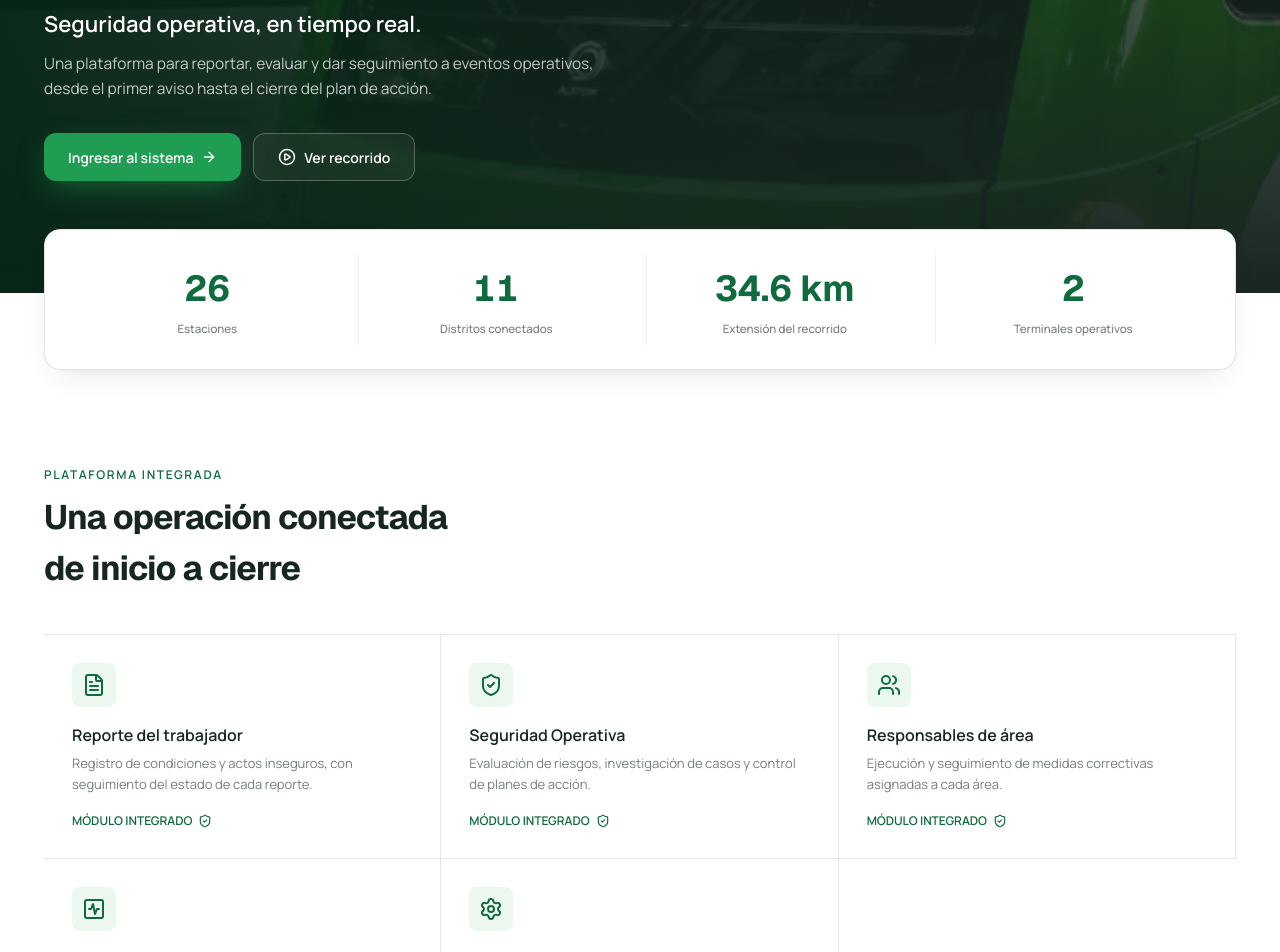
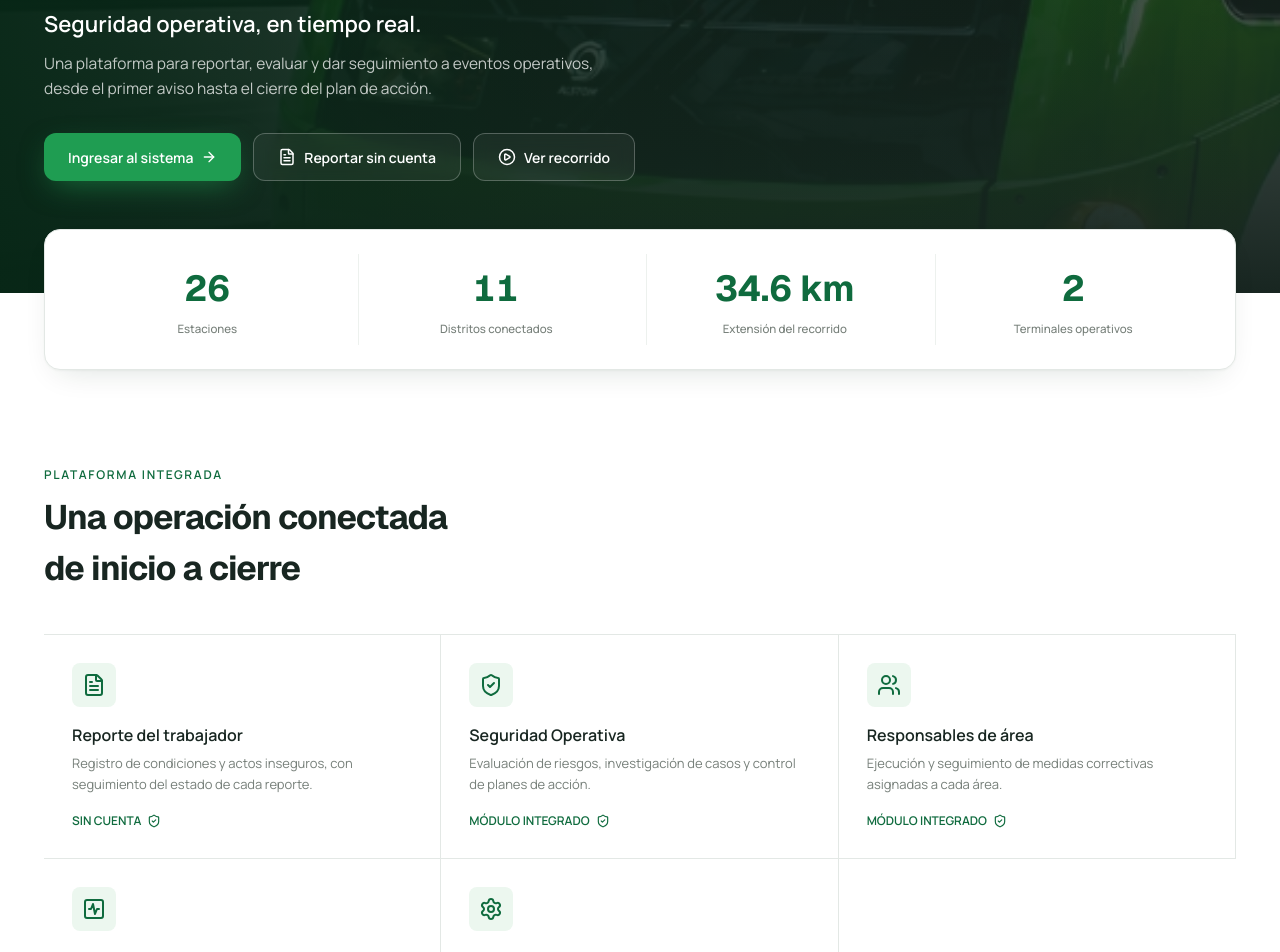
Before and after one commit to yojhanHuanca/seguridad-operativa-l1, a React (Vite) app in the folder frontend/: page / in a window 1280 px wide. Shown: the part 507-1459 px from the top of the page. Built offline with nearby package versions, Linux system fonts and the light colour scheme; no server answers.

Commit message:
feat: boton de reporte sin cuenta en el landing

```diff
--- a/frontend/src/pages/Landing.tsx
+++ b/frontend/src/pages/Landing.tsx
@@ -70,10 +70,12 @@ interface Portal {
   label: string;
   description: string;
   icon: LucideIcon;
+  /** Sin login: va directo a /reportes/nuevo en vez de /login. */
+  publico?: boolean;
 }
 
 const PORTALES: Portal[] = [
-  { label: "Reporte del trabajador", description: "Registro de condiciones y actos inseguros, con seguimiento del estado de cada reporte.", icon: FileText },
+  { label: "Reporte del trabajador", description: "Registro de condiciones y actos inseguros, con seguimiento del estado de cada reporte.", icon: FileText, publico: true },
   { label: "Seguridad Operativa", description: "Evaluación de riesgos, investigación de casos y control de planes de acción.", icon: ShieldCheck },
   { label: "Responsables de área", description: "Ejecución y seguimiento de medidas correctivas asignadas a cada área.", icon: Users },
   { label: "Monitoreo operacional", description: "Registro y análisis de eventos operativos de la Línea 1 en tiempo real.", icon: ActivitySquare },
@@ -205,6 +207,13 @@ function Hero() {
           >
             Ingresar al sistema <ArrowRight className="h-4 w-4" />
           </Link>
+          {/* Pública, sin login: para quien llega desde un QR/URL a reportar directo. */}
+          <Link
+            to="/reportes/nuevo"
+            className="inline-flex h-12 items-center gap-2 rounded-xl border border-white/25 bg-white/5 px-6 text-[14px] font-semibold text-white backdrop-blur transition-colors hover:bg-white/15"
+          >
+            <FileText className="h-4.5 w-4.5" /> Reportar sin cuenta
+          </Link>
           <a href="#video" className="inline-flex h-12 items-center gap-2 rounded-xl border border-white/25 bg-white/5 px-6 text-[14px] font-semibold text-white backdrop-blur transition-colors hover:bg-white/15">
             <PlayCircle className="h-4.5 w-4.5" /> Ver recorrido
           </a>
@@ -252,16 +261,16 @@ function PortalesSection() {
       <motion.div initial="hidden" whileInView="visible" viewport={{ once: true, amount: 0.15 }} variants={staggerContainer} className="grid border-y border-line sm:grid-cols-2 lg:grid-cols-3">
         {PORTALES.map((portal) => (
           <motion.div key={portal.label} variants={riseItem} className="group min-h-[220px] border-b border-line p-6 sm:border-r lg:p-7">
-              <div className="flex h-full flex-col">
+              <Link to={portal.publico ? "/reportes/nuevo" : "/login"} className="flex h-full flex-col">
                 <div className="grid h-11 w-11 place-items-center rounded-lg bg-brand-50 text-brand-700 transition-colors group-hover:bg-brand-700 group-hover:text-white">
                   <portal.icon className="h-6 w-6" />
                 </div>
                 <h3 className="mt-4 text-[16px] font-semibold text-ink">{portal.label}</h3>
                 <p className="mt-1.5 flex-1 text-[13px] leading-relaxed text-ink-quiet">{portal.description}</p>
                 <span className="mt-4 inline-flex items-center gap-1.5 text-[12px] font-semibold uppercase text-brand-700">
-                  Módulo integrado <ShieldCheck className="h-3.5 w-3.5" />
+                  {portal.publico ? "Sin cuenta" : "Módulo integrado"} <ShieldCheck className="h-3.5 w-3.5" />
                 </span>
-              </div>
+              </Link>
           </motion.div>
         ))}
       </motion.div>
@@ -361,7 +370,7 @@ function Footer() {
             <ul className="mt-3 space-y-2">
               {PORTALES.map((portal) => (
                 <li key={portal.label}>
-                  <Link to="/login" className="text-[13px] text-white/70 hover:text-white">{portal.label}</Link>
+                  <Link to={portal.publico ? "/reportes/nuevo" : "/login"} className="text-[13px] text-white/70 hover:text-white">{portal.label}</Link>
                 </li>
               ))}
             </ul>
```
